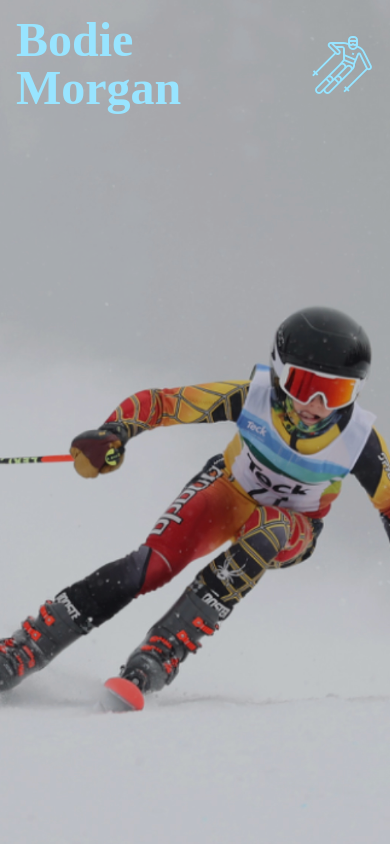
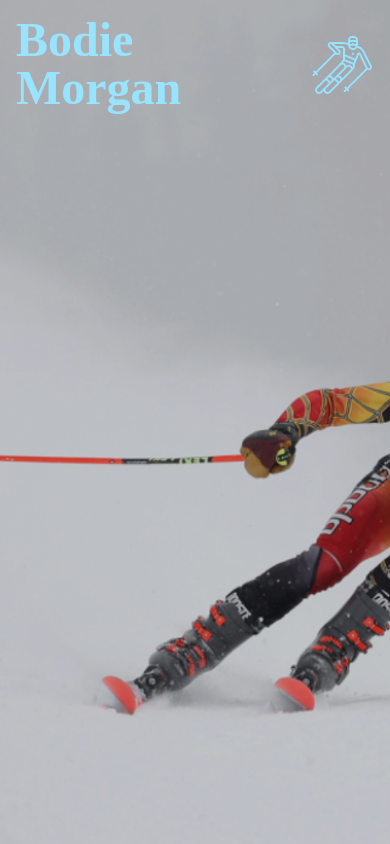
Before and after one commit to mejoshmann/bodie, a React (Create React App) app: page / in a window 390 px wide. Built offline with nearby package versions, Linux system fonts and the light colour scheme; a web font is replaced by a local one.

Commit message:
Update home picture for breakpoints

```diff
--- a/src/components/home/Home.scss
+++ b/src/components/home/Home.scss
@@ -4,16 +4,15 @@
     background-image: url("../../images/portrait1.jpg");
     background-size: cover;
     background-repeat: no-repeat;
-    background-position: center;
     height: 100vh;
     width: 100vw;
     position: absolute;
     top: 0;
     z-index: 0;
 
-    // @include tablet {
-    //     background-image: url("../../images/race.jpg");
-    // }
+    @include desktop {
+        background-position: center;
+    }
 }
 
 .overlay {
```
